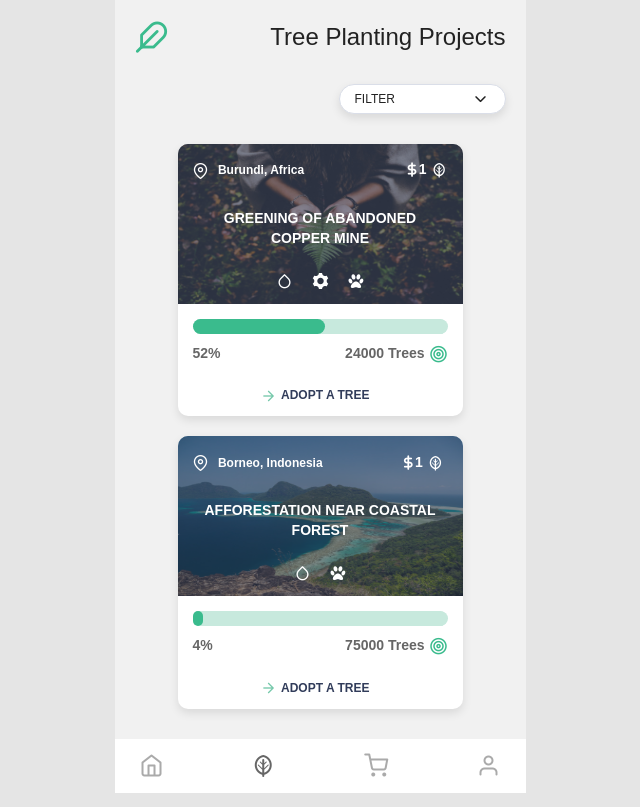
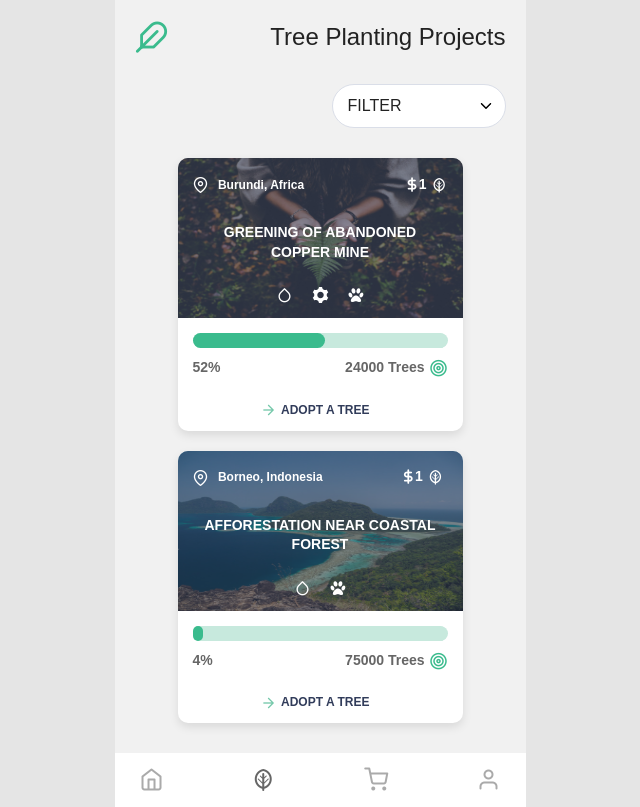
Before and after one commit to 2filips/adopt-a-tree, a website: page project_list.html in a window 1280 px wide. Shown: the whole page, without its empty margins (320-960 px from the left). Drawn offline with nearby package versions, Linux system fonts and the light colour scheme; files that its build step writes are made by us from their sources; files whose address does not match are found by name.

Commit message:
add drop down select filter

```diff
--- a/project_list.html
+++ b/project_list.html
@@ -31,14 +31,16 @@
                                 <span class="header__title h1 margin-reset">Tree Planting Projects </span>
                             </header>
 
-                            <nav class="project-list__drop-menu drop-menu text-right">
-                                <button class="btn btn--xs drop-menu__btn">
-                                <span class="flex flex-justify-space-between flex-align-center">
-                                    <span class="gray-coal font-regular">FILTER</span>
-                                    <span class="at-icon-chevron-down gray-coal icon-size-xl"></span>
-                                </span>
-                                </button>
+                            <div class="flex flex-justify-end">
+                            <nav class="project-list__drop-menu drop-menu">
+                                    <select class="form-text form-text--select" id="projects-filter">
+                                        <option disabled selected hidden>FILTER</option>
+                                        <option class="font-bold" value="water-conservation">Water Conservation</option>
+                                        <option class="font-bold" value="biodiversity-hotspot">Biodiversity Hotspot</option>
+                                        <option class="font-bold" value="wildlife-zone">Wildlife Zone</option>
+                                    </select>
                             </nav>
+                            </div>
 
                             <div class="project-list__cards flex flex-column flex-align-center spacing-3-v">
                                 <div class="card projects-card">
```
